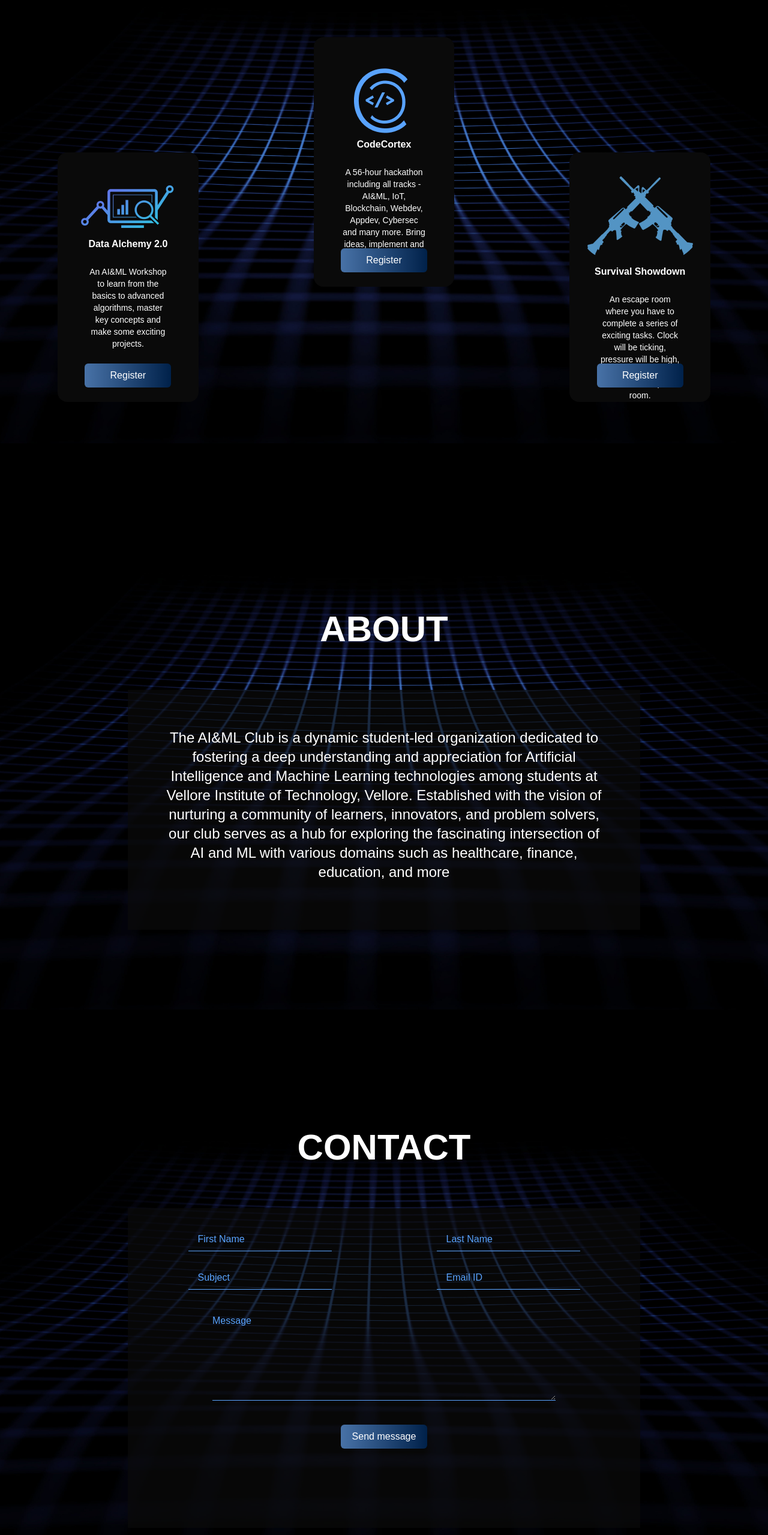
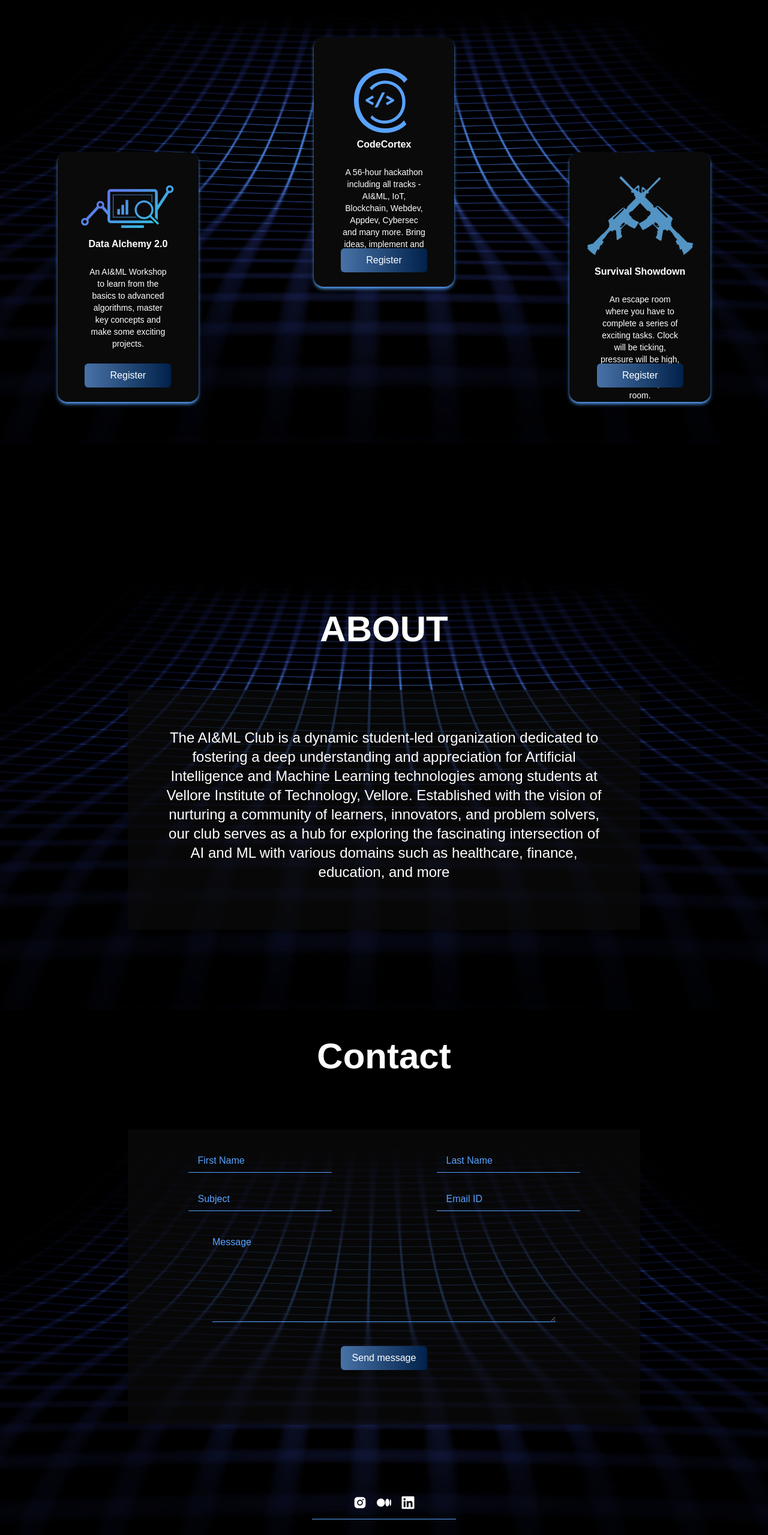
Before and after one commit to vishalpokuri/TAM_Gravitas_page, a React (Create React App) app: page / in a window 1280 px wide. Shown: the part 1197-3756 px from the top of the page at 60% size. Built offline with nearby package versions, Linux system fonts and the light colour scheme.

Commit message:
Space correction

```diff
--- a/src/components/Card.js
+++ b/src/components/Card.js
@@ -3,7 +3,7 @@ import { Link } from "react-router-dom";
 export function EventCard(props) {
   return (
     <div
-      className={`relative flex flex-col w-1/3 h-[26rem] mx-24 bg-cardbg items-center rounded-2xl ${props.explicit}`}
+      className={`relative flex flex-col w-1/3 h-[26rem] mx-24 bg-cardbg items-center rounded-2xl shadow-md shadow-phcolor ${props.explicit}`}
     >
       <img
         src={props.image}
--- a/src/components/Footer.js
+++ b/src/components/Footer.js
@@ -1,7 +1,8 @@
-export function Footer(){
-    return(
-        <div className="flex p-5 text-white place-content-center whitespace-pre">
-        Copyright &copy; 2024<b> TAM-VIT</b>. All rights reserved
-      </div>
-    );
+export function Footer() {
+  return (
+    <div className="flex p-5 text-white place-content-center whitespace-pre font-extralight">
+      Copyright &copy; 2024<span className="font-extrabold"> TAM-VIT</span>. All
+      rights reserved
+    </div>
+  );
 }
--- a/src/components/MediaLinks.js
+++ b/src/components/MediaLinks.js
@@ -1,16 +1,15 @@
-export function LinksContainer({children}){
+export function LinksContainer({ children }) {
   return (
-        <div className="flex items-center justify-center p-4 gap-4 bg-black w-[160px] h-14 shadow-lg shadow-blue-900/70 text-white text-2xl rounded-lg">
+    <div className="bg-transparent border-b border-solid border-phcolor flex items-center justify-center p-4 gap-4  w-[240px] h-14 text-white text-2xl">
       {children}
     </div>
   );
 }
 
-export function LinkItem({href,children}){
-    return(
+export function LinkItem({ href, children }) {
+  return (
     <a href={href} target="blank">
       {children}
     </a>
-
   );
 }
--- a/src/pages/CodeCortex.js
+++ b/src/pages/CodeCortex.js
@@ -6,6 +6,7 @@ import { Footer } from "../components/Footer";
 import Nav from "../components/Nav";
 
 function CodeCortex() {
+  window.scroll(0, 0);
   return (
     <>
       <div className="w-screen h-30 bg-black flex justify-center py-10">
--- a/src/pages/Home.js
+++ b/src/pages/Home.js
@@ -17,6 +17,10 @@ export function Home() {
   const scrollToEvents = () => {
     if (eventsRef.current) {
       eventsRef.current.scrollIntoView({ behavior: "smooth" });
+      setTimeout(
+        () => window.scrollBy({ top: 100, left: 0, behavior: "smooth" }),
+        1200
+      );
     }
   };
   return (
@@ -64,7 +68,7 @@ export function Home() {
         </div>
       </div>
       <div
-        className="w-screen h-screen bg-black bg-cover bg-center flex flex-col items-center text-white my-36 "
+        className="w-screen h-screen bg-black bg-cover bg-center flex flex-col items-center text-white mt-36 mb-6 "
         style={{ backgroundImage: `url(${bg})` }}
       >
         <h2 className="text-6xl leading-tight mt-32">ABOUT</h2>
@@ -81,11 +85,13 @@ export function Home() {
           </span>
         </div>
       </div>
+      <div className="w-screen h-4 bg-black flex flex-col items-center text-white mt-10">
+        <h2 className="text-6xl leading-tight">Contact</h2>
+      </div>
       <div
-        className="w-screen h-screen bg-black bg-cover bg-center flex flex-col items-center text-white my-36 "
+        className="w-screen h-screen bg-black bg-cover bg-center flex flex-col items-center text-white mt-20"
         style={{ backgroundImage: `url(${bg})` }}
       >
-        <h2 className="text-6xl leading-tight mt-12">CONTACT</h2>
         <div className="w-4/6 bg-cardbg bg-opacity-70 h-2/3 mt-16  p-4 flex flex-col items-center">
           <div className="flex flex-row"></div>
           <div className="flex flex-col m-4">
@@ -123,8 +129,7 @@ export function Home() {
           <br />
           <Button what="Send message" />
         </div>
-      </div>
-      <div className="flex items-center justify-center min-h-[200px]">
+        <div className="flex items-center justify-center min-h-[100px] mt-20">
           <LinksContainer>
             <LinkItem href="https://www.instagram.com/tam.vit_vellore/">
               <AiFillInstagram />
@@ -138,6 +143,7 @@ export function Home() {
           </LinksContainer>
         </div>
         <Footer />
+      </div>
     </>
   );
 }
--- a/src/pages/SurvivalShowdown.js
+++ b/src/pages/SurvivalShowdown.js
@@ -6,6 +6,7 @@ import { Footer } from "../components/Footer";
 import Nav from "../components/Nav";
 
 function SurvivalShowdown() {
+  window.scroll(0, 0);
   return (
     <>
       <div className="w-screen h-30 bg-black flex justify-center py-10">
```
Lines whose indentation alone changed are shown as unchanged.
